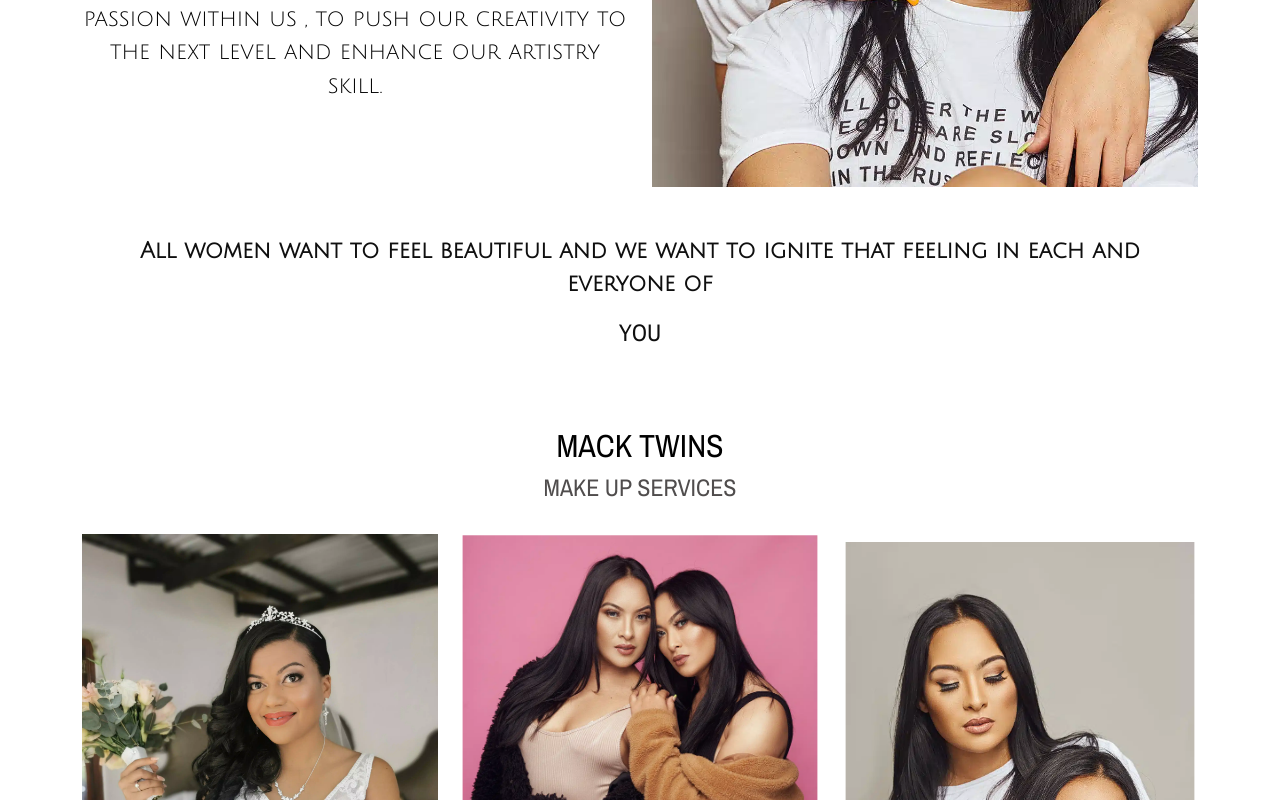
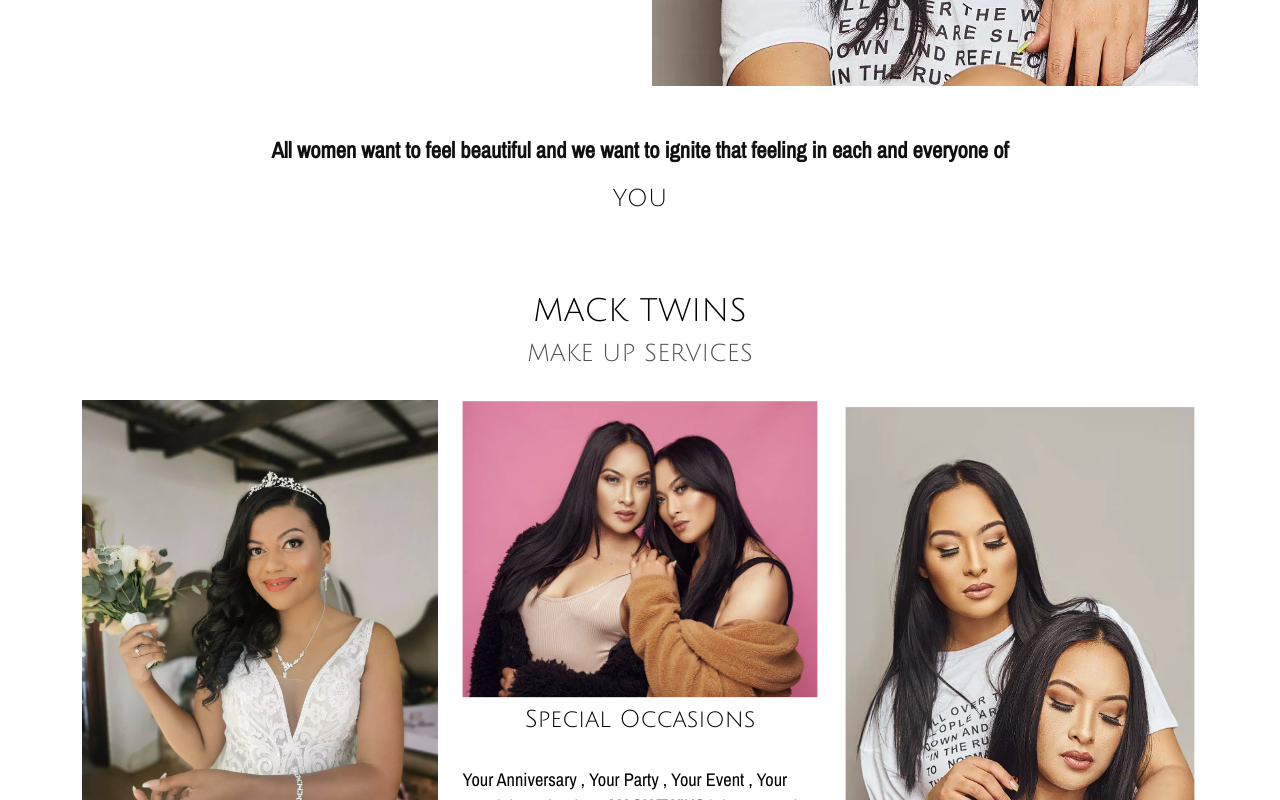
Before and after one commit to GordonFleming/MTME, a Svelte app: page / in a window 1280 px wide. Shown: the part 2120-2920 px from the top of the page. Built offline with nearby package versions, Linux system fonts and the light colour scheme.

Commit message:
Swapped fonts around

```diff
--- a/public/global.css
+++ b/public/global.css
@@ -39,14 +39,14 @@
     text-transform: uppercase;
     font-size: 2.5rem;
     color: #000000;
-    font-family: 'Archivo Narrow', sans-serif;
+    font-family: 'Julius Sans One', sans-serif;
 }
 h2{
     text-align: center;
     text-transform: uppercase;
     font-size: 2rem;
     color: #000000;
-    font-family: 'Archivo Narrow', sans-serif;
+    font-family: 'Julius Sans One', sans-serif;
 }
 h3{
     text-align: center;
@@ -54,7 +54,7 @@
     font-size: 1.5rem;
     color: #504d4d;
     font-weight: 200;
-    font-family: 'Archivo Narrow', sans-serif;
+    font-family: 'Julius Sans One', sans-serif;
 }
 h4{
     text-align: center;
@@ -62,15 +62,15 @@
     font-size: 1.5rem;
     color: #000000;
     font-weight: 400;
-    font-family: 'Archivo Narrow', sans-serif;
+    font-family: 'Julius Sans One', sans-serif;
 }
 strong{
     color: #0f0f0f;
 }
 p{
     font-size: 1.15rem;
-    font-family: 'Julius Sans One', sans-serif;
     color: #000000;
+    font-family: 'Archivo Narrow', sans-serif;
 }
 i{
     margin: 0 auto;
```
